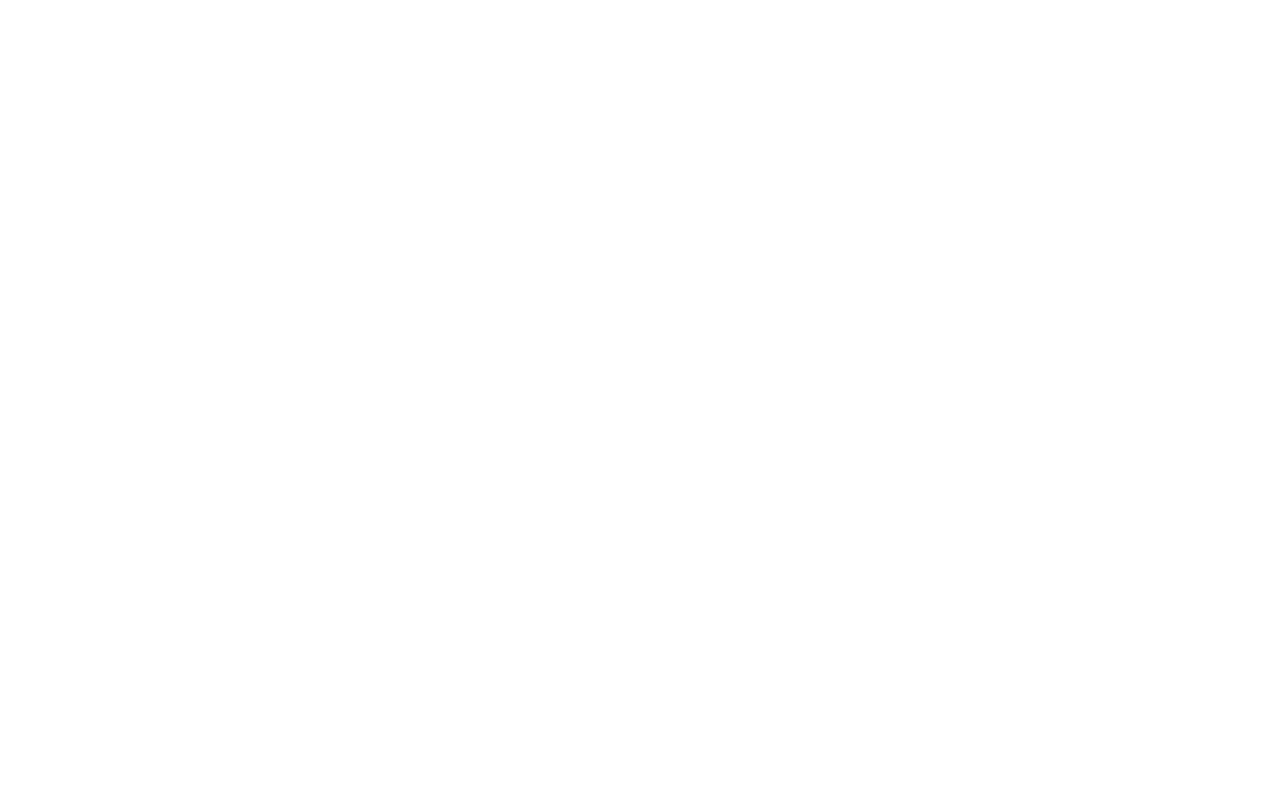
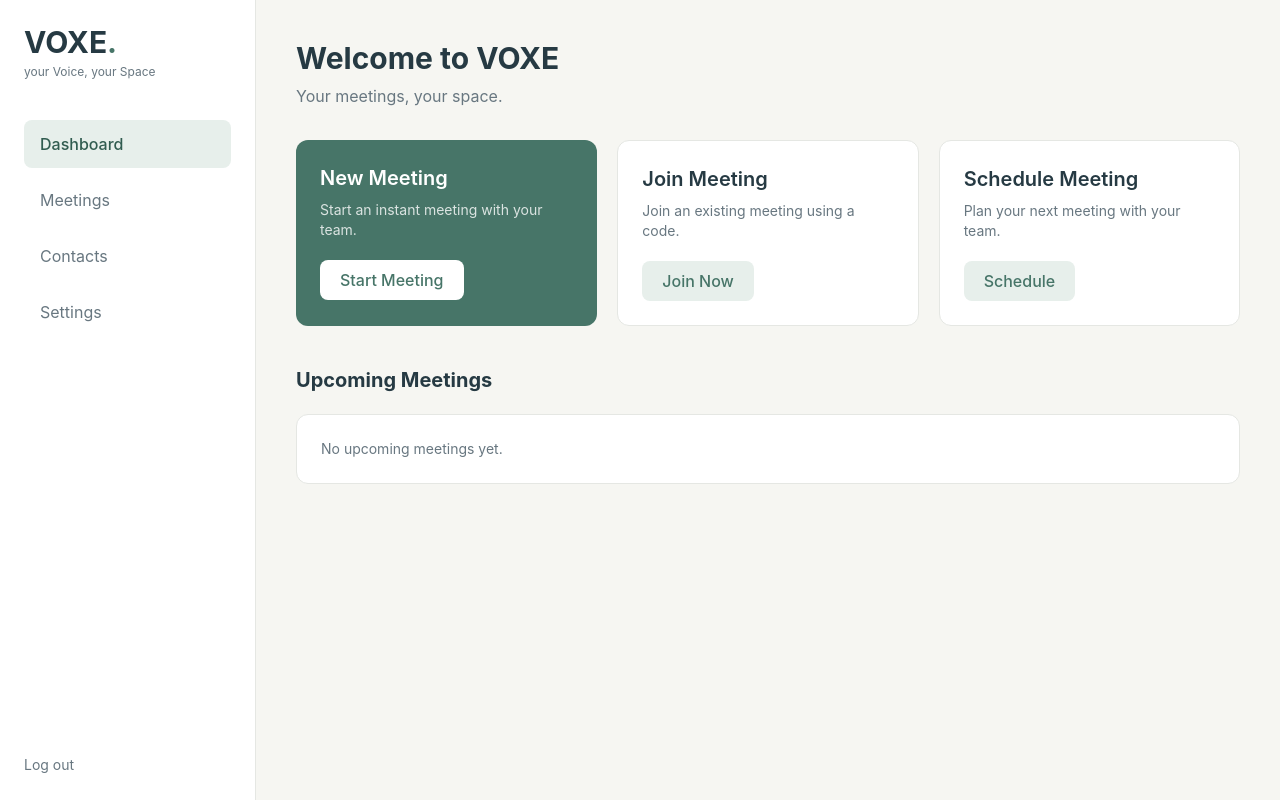
Before and after one commit to rahull-techh/meets-manager, a React app: page /dashboard in a window 1280 px wide. Before the commit this address had no page. Built offline with nearby package versions, Linux system fonts and the light colour scheme; the HTML template or start-up script is replaced by a standard one.

Commit message:
Add VOXE dashboard layout

```diff
--- a/src/App.jsx
+++ b/src/App.jsx
@@ -2,6 +2,7 @@
 import Login from './pages/Login'
 import Registration from './pages/Registration'
 import Home from './pages/Home'
+import Dashboard from './pages/Dashboard'
 
 const App = () => {
   return (
@@ -11,6 +12,7 @@
         <Route path='/' element={<Home />} />
         <Route path= '/login' element ={<Login />} />
         <Route path='/register' element ={<Registration />} />
+        <Route path='/dashboard' element= {<Dashboard />} />
       </Routes>
     </div>
   )
--- /dev/null
+++ b/src/pages/Dashboard.jsx
@@ -0,0 +1,67 @@
+import React from 'react'
+import { Link } from 'react-router-dom'
+import Sidebar from '../components/Sidebar'
+
+const Dashboard = () => {
+  return (
+    <div className='min-h-screen bg-[#F6F6F2] flex flex-col md:flex-row'>
+      <Sidebar />
+      <main className='flex-1 p-6 md:p-10'>
+        <h1 className='text-3xl font-bold text-[#263A43]'>
+          Welcome to VOXE
+        </h1>
+        <p className='mt-2 text-[#687780]'>
+          Your meetings, your space.
+        </p>
+        <section className='grid grid-cols-1 sm:grid-cols-2 lg:grid-cols-3 gap-5 mt-8'>
+          <div className='bg-[#477568] text-white rounded-xl p-6'>
+            <h2 className='text-xl font-semibold'>New Meeting</h2>
+            <p className='mt-2 text-sm text-white/80'>
+              Start an instant meeting with your team.
+            </p>
+            <button className='mt-5 bg-white text-[#477568] px-5 py-2 rounded-lg font-medium'>
+              Start Meeting
+            </button>
+          </div>
+          <div className='bg-white border border-[#E5E7E3] rounded-xl p-6'>
+            <h2 className='text-xl font-semibold text-[#263A43]'>
+              Join Meeting
+            </h2>
+            <p className='mt-2 text-sm text-[#687780]'>
+              Join an existing meeting using a code.
+            </p>
+            <button className='mt-5 bg-[#E7EFEB] text-[#477568] px-5 py-2 rounded-lg font-medium'>
+              Join Now
+            </button>
+          </div>
+          <div className='bg-white border border-[#E5E7E3] rounded-xl p-6'>
+            <h2 className='text-xl font-semibold text-[#263A43]'>
+              Schedule Meeting
+            </h2>
+            <p className='mt-2 text-sm text-[#687780]'>
+              Plan your next meeting with your team.
+            </p>
+            <button className='mt-5 bg-[#E7EFEB] text-[#477568] px-5 py-2 rounded-lg font-medium'>
+              Schedule
+            </button>
+          </div>
+        </section>
+
+
+        <section className='mt-10'>
+          <h2 className='text-xl font-bold text-[#263A43] mb-5'>
+            Upcoming Meetings
+          </h2>
+
+          <div className='bg-white border border-[#E5E7E3] rounded-xl p-6'>
+            <p className='text-[#687780] text-sm'>
+              No upcoming meetings yet.
+            </p>
+          </div>
+        </section>
+      </main>
+    </div>
+  )
+}
+
+export default Dashboard
```
Also changed, not shown: 1 other file (tests, documents, lock files or other folders).
